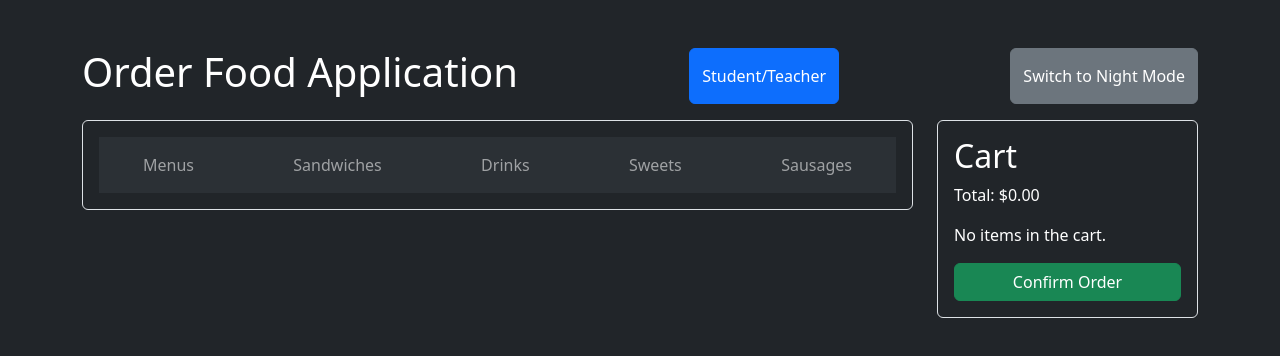
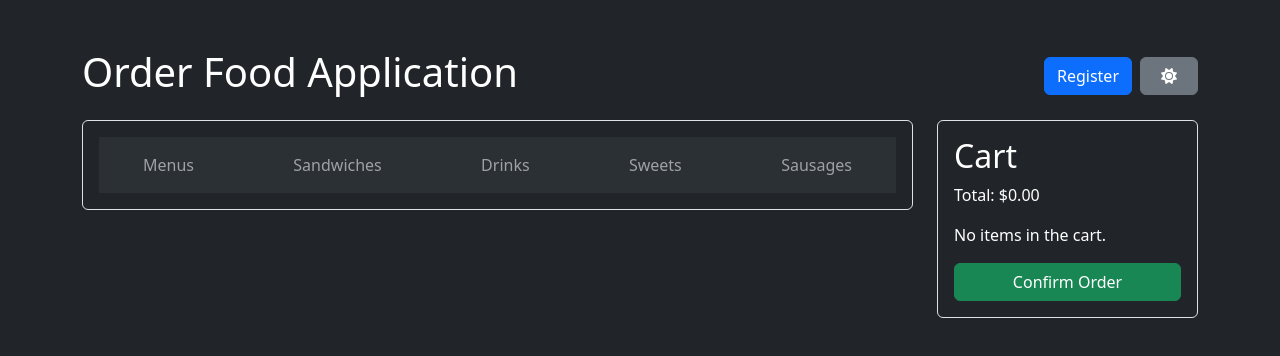
Before and after one commit to RobertOltean314/order-food, a React (Create React App) app: page / in a window 1280 px wide. Shown: the top 356 px of the page. Built offline with nearby package versions, Linux system fonts and the light colour scheme.

Commit message:
small-refactoring

```diff
--- a/src/App.js
+++ b/src/App.js
@@ -3,12 +3,16 @@ import MenuSelector from "./components/MenuSelector";
 import Cart from "./components/Cart";
 import Order from "./components/Order";
 import Header from "./components/Header";
-import "./index";
+import "./index.css";
 
 function App() {
   const [cartItems, setCartItems] = useState([]);
   const [isNightMode, setIsNightMode] = useState(true);
   const [showModal, setShowModal] = useState(false);
+
+  const containerClass = isNightMode
+    ? "bg-dark text-white"
+    : "bg-light text-dark";
 
   const addToCart = (item) => {
     setCartItems((prevItems) => {
@@ -31,19 +35,20 @@ function App() {
     setShowModal((prevShowModal) => !prevShowModal);
   };
 
-  const totalPrice = cartItems.reduce(
-    (total, item) => total + item.price * item.quantity,
-    0
-  );
+  const calculateTotalPrice = () => {
+    return cartItems.reduce(
+      (total, item) => total + item.price * item.quantity,
+      0
+    );
+  };
 
   return (
-    <div
-      className={`container-full ${
-        isNightMode ? "bg-dark text-white" : "bg-light text-dark"
-      }`}
-    >
+    <div className={`container-full ${containerClass}`}>
       <div className="container mt-5">
-        <Header />
+        <Header
+          isNightMode={isNightMode}
+          toggleNightMode={() => setIsNightMode(!isNightMode)}
+        />
         <div className="row">
           <div className="col-md-9">
             <MenuSelector addToCart={addToCart} />
@@ -60,7 +65,7 @@ function App() {
           show={showModal}
           handleClose={toggleModal}
           cartItems={cartItems}
-          totalPrice={totalPrice}
+          totalPrice={calculateTotalPrice()}
         />
       </div>
     </div>
--- a/src/components/Header.jsx
+++ b/src/components/Header.jsx
@@ -1,14 +1,20 @@
-export default function Header({ isNightMode, setIsNightMode }) {
-  const toggleNightMode = () => {
-    setIsNightMode(!isNightMode);
-  };
+import { FontAwesomeIcon } from "@fortawesome/react-fontawesome";
+import { faSun, faMoon } from "@fortawesome/free-solid-svg-icons";
+
+export default function Header({ isNightMode, toggleNightMode }) {
   return (
-    <div className="d-flex justify-content-between mb-3">
+    <div className="d-flex justify-content-between align-items-center mb-3">
       <h1>Order Food Application</h1>
-      <button className="btn btn-primary">Student/Teacher</button>
-      <button className="btn btn-secondary" onClick={toggleNightMode}>
-        {isNightMode ? "Switch to Day Mode" : "Switch to Night Mode"}
-      </button>
+      <div className="d-flex gap-2">
+        <button className="btn btn-primary">Register</button>
+        <button className="btn btn-secondary" onClick={toggleNightMode}>
+          {isNightMode ? (
+            <FontAwesomeIcon icon={faSun} className="mx-2" />
+          ) : (
+            <FontAwesomeIcon icon={faMoon} className="mx-2" />
+          )}
+        </button>
+      </div>
     </div>
   );
 }
--- a/src/components/Order.jsx
+++ b/src/components/Order.jsx
@@ -8,7 +8,7 @@ import {
 
 export default function OrderModal({
   show,
-  handleClose,
+  toggleModal,
   cartItems,
   totalPrice,
 }) {
@@ -23,7 +23,7 @@ export default function OrderModal({
   };
 
   return (
-    <Modal show={show} onHide={handleClose}>
+    <Modal show={show} onHide={toggleModal}>
       <Modal.Header closeButton>
         <Modal.Title>
           {showPaymentOptions ? "Choose Payment Method" : "Confirm Order"}
@@ -66,7 +66,7 @@ export default function OrderModal({
       <Modal.Footer>
         {showPaymentOptions ? null : (
           <>
-            <Button variant="secondary" onClick={handleClose}>
+            <Button variant="secondary" onClick={toggleModal}>
               Edit Order
             </Button>
             <Button variant="primary" onClick={handleConfirmOrder}>
```
